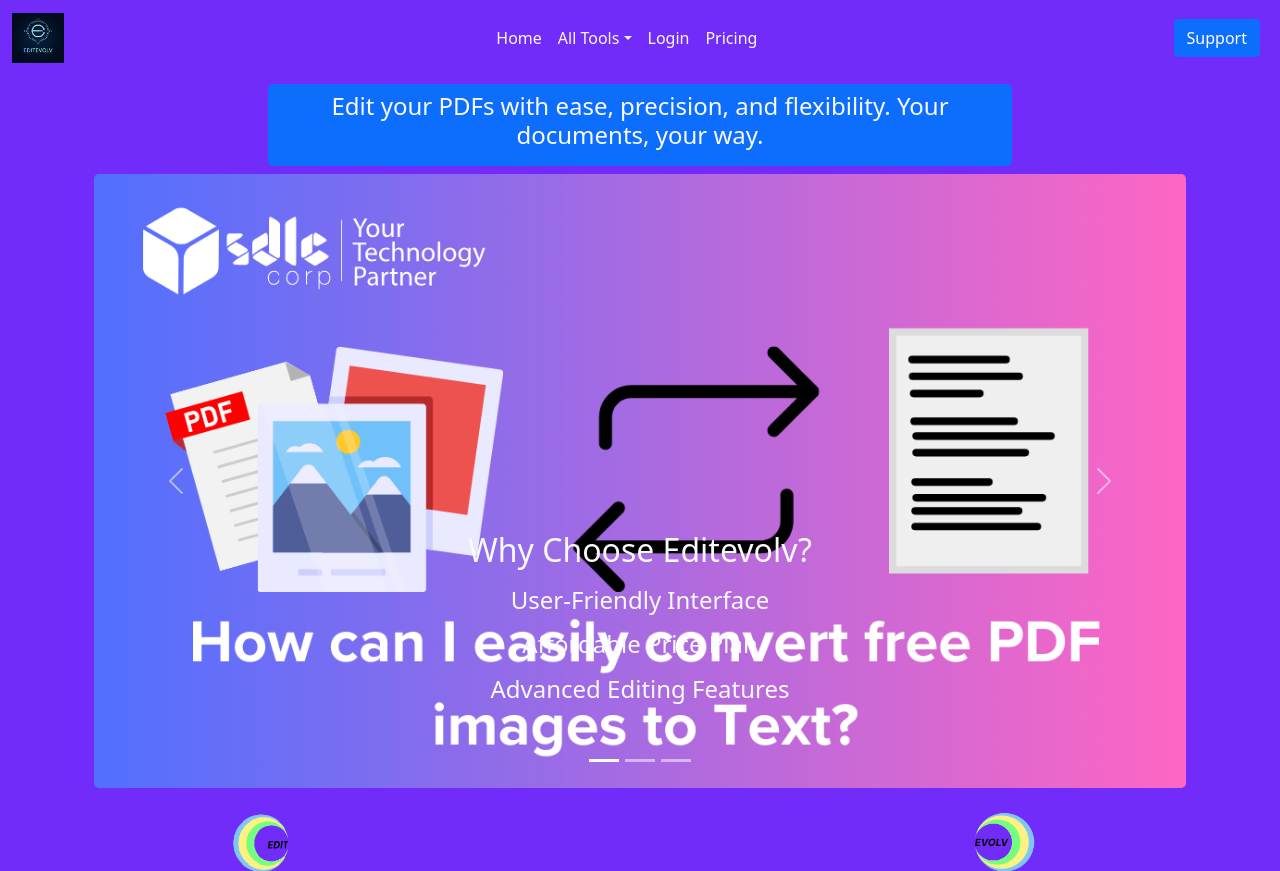
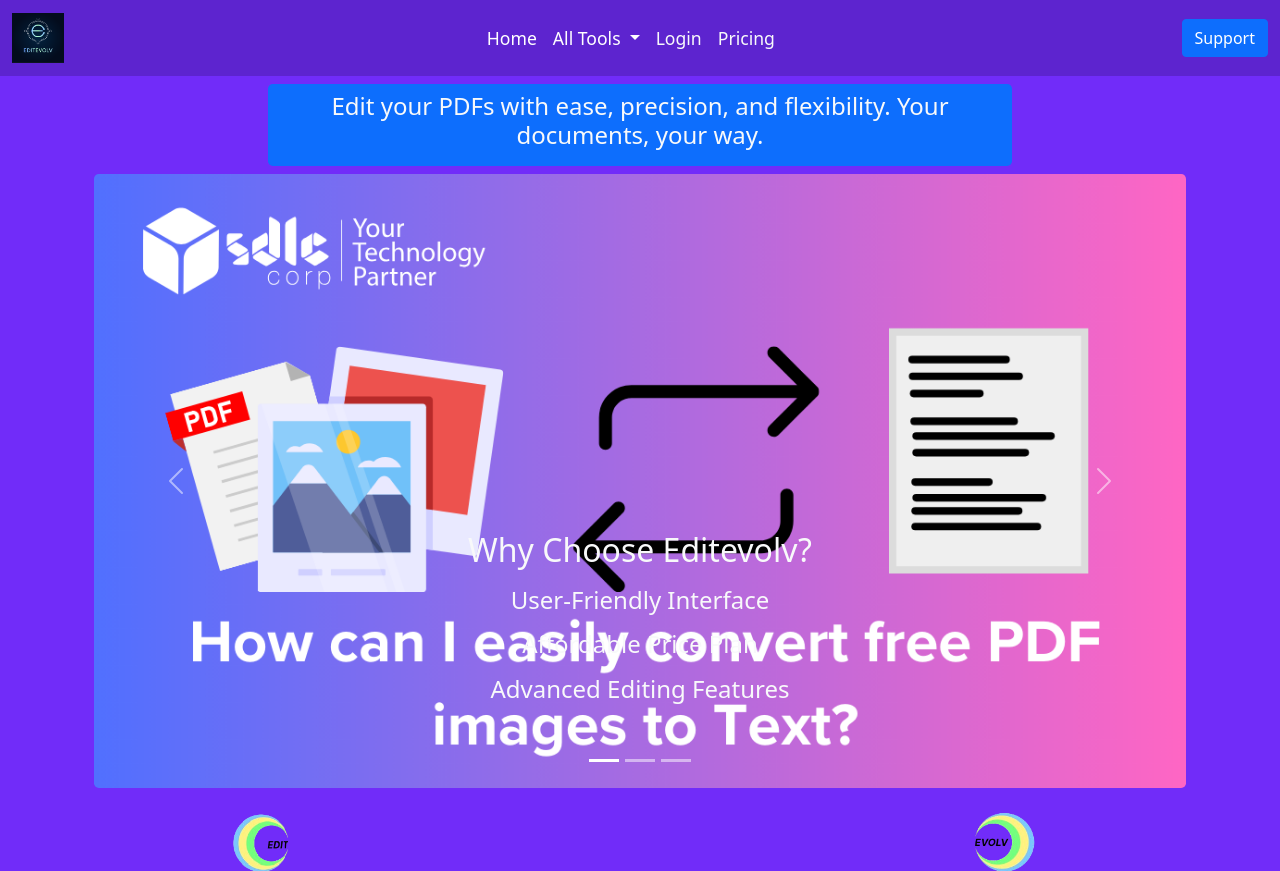
Before and after one commit to Devwashim/tempale, a Django app: page /newhome/ in a window 1280 px wide. Shown: the top 871 px of the page. Run offline with Django 5.2, Linux system fonts and the light colour scheme.

Commit message:
new change

```diff
--- a/templates/base2.html
+++ b/templates/base2.html
@@ -16,122 +16,122 @@
 
   <body style="background-color:rgb(113 44 249);">
 
-    {% comment %} start nav style="background-image: url('{% static "5794854.jpg" %}') {% endcomment %}
-<nav class="navbar navbar-expand-lg navbar-secondary bg-#4119936b"   aria-label="Eighth navbar example">
-    <div class="container-fluid" height="">
+
+<div class="container">
+
+</div>
+<nav class="navbar navbar-expand-lg navbar-dark" style="background-color: #4119936b;">
+  <div class="container-fluid">
     <a class="navbar-brand"  href=""> <img src="{% static 'edit.png' %}" alt="Logo" class="logo"   height="50px"></a>
-      <button class="navbar-toggler" type="button" data-bs-toggle="collapse" data-bs-target="#navbarsExample07" aria-controls="navbarsExample07" aria-expanded="false" aria-label="Toggle navigation">
-        <span class="navbar-toggler-icon text-light"></span>
+    <button class="navbar-toggler" type="button" data-bs-toggle="collapse" data-bs-target="#navbarSupportedContent"
+      aria-controls="navbarSupportedContent" aria-expanded="false" aria-label="Toggle navigation">
+      <span class="navbar-toggler-icon"></span>
     </button>
-      <div class="collapse navbar-collapse" id="navbarsExample07">
-        <ul class="navbar-nav mx-auto">
-        {% comment %} <ul class="navbar-nav me-auto mb-2 mb-lg-0"> {% endcomment %}
+    <div class="collapse navbar-collapse " id="navbarSupportedContent">
+      <ul class="navbar-nav  mx-auto me-auto mb-2 mb-lg-0">
         <li class="nav-item">
-            <a class="nav-link active text-light" aria-current="page" href="#">Home</a>
+          <a class="nav-link active" aria-current="page" href="#">Home</a>
         </li>
+
         <li class="nav-item dropdown">
-            <a class="nav-link dropdown-toggle text-light" href="#" id="dropdown07" data-bs-toggle="dropdown" aria-expanded="true">All Tools</a>
-            {% comment %} <ul class="dropdown-menu" aria-labelledby="dropdown07"> {% endcomment %}
-            <ul class="dropdown-menu" >
+          <a class="nav-link dropdown-toggle" href="#" id="navbarDropdown" role="button" data-bs-toggle="dropdown"
+            aria-expanded="false">
+            All Tools
+          </a>
+          <div class="dropdown-menu" style="background-color:#aa39ea;" aria-labelledby="navbarDropdown">
+            <ul>
               <li><a class="dropdown-item " href="#" aria-current="true">Convert To PDF</a>
-                  <ul class="menu p-0" style="list-style:none;">
               <li><a class="dropdown-item " href="#" aria-current="true"><i class="bi bi-filetype-jpg"></i>JPG to PDF</a></li>
               <li><a class="dropdown-item " href="#" aria-current="true"><i class="bi bi-file-earmark-word-fill"></i>WORD to PDF</a></li>
               <li><a class="dropdown-item " href="#" aria-current="true"><i class="bi bi-filetype-ppt"></i>POWERPOINT to PDF</a></li>
               <li><a class="dropdown-item " href="#" aria-current="true"><i class="bi bi-file-earmark-spreadsheet-fill"></i>EXCEL to PDF</a></li>
               <li><a class="dropdown-item " href="#" aria-current="true"><i class="bi bi-filetype-html"></i>HTML to PDF</a></li>
             </ul>
-                  </li>
+            <ul>
               <li><a class="dropdown-item " href="#" aria-current="true">Convert from PDF</a>
-              <ul class="menu1 p-0" style="list-style:none;" >
                 <li><a class="dropdown-item " href="#" aria-current="true"><i class="bi bi-filetype-jpg"></i>PDF to JPG</a></li>
                 <li><a class="dropdown-item " href="#" aria-current="true"><i class="bi bi-file-earmark-word-fill"></i>PDF to WORD</a></li>
                 <li><a class="dropdown-item " href="#" aria-current="true"><i class="bi bi-filetype-ppt">PDF to POWERPOINT</i></a></li>
                 <li><a class="dropdown-item " href="#" aria-current="true"><i class="bi bi-file-earmark-spreadsheet-fill"></i>PDF to EXCEL</a></li>
                 <li><a class="dropdown-item " href="#" aria-current="true"><i class="bi bi-filetype-html"></i>PDF to PDF</a></li>
+
             </ul>
-              </li>
-
+            <ul>
               <li><a class="dropdown-item " href="#" aria-current="true">Edit PDF</a>
-                <ul class="menu2 p-0 " style="list-style:none;">
                 <li><a class="dropdown-item " href="#" aria-current="true"><i class="bi bi-file-earmark-pdf-fill"></i>Rotate PDF</a></li>
                 <li><a class="dropdown-item " href="#" aria-current="true"><i class="bi bi-file-earmark-fill"></i>Add page numbers</a></li>
                 <li><a class="dropdown-item " href="#" aria-current="true">Add watermark</a></li>
                 <li><a class="dropdown-item " href="#" aria-current="true">Edit PDF</a></li>
+
             </ul>
+          </div>
         </li>
+        <li class="nav-item">
+          <li><a href="#" class="nav-link px-2 text-light ">Login</a></li>
+          <li><a href="#" class="nav-link px-2 text-light ">Pricing</a></li>        </li>
       </ul>
-          </li>
-          <li><a href="#" class="nav-link px-2 text-light ">Login</a></li>
-          <li><a href="#" class="nav-link px-2 text-light ">Pricing</a></li>
-        </ul>
-
-        <div class="d-flex ">
-          <button type="button" class="btn btn-primary me-2">Support</button>
-
+      <form class="d-flex">
+        <button class="btn btn-primary" type="submit">Support</button>
+      </form>
     </div>
   </div>
-
-    </div>
-
 </nav>
 
-  {% comment %} nav end  {% endcomment %}
 <style>
 
-.nav-link:hover {
-
-  color:white;
-  background-color:#0d6efd;
-  border-radius: 5px;
-  margin:auto;
-
-
+  .navbar-dark .navbar-nav a.nav-link {
+    color: #ffffff;
+    font-size: 1.1em;
   }
-  @media screen and (min-width:993px){
-
-    .dropdown:hover .dropdown-menu{
-      display:flex;
+  .dropdown-menu {
+    box-shadow: 0 3px 6px rgba(0, 0, 0, 0.16), 0 3px 6px rgba(0, 0, 0, 0.23);
+    border: none;
+    border-radius: 0;
+    padding: 0.7em;
   }
-
-    .dropdown-menu.show{
-      display:flex;
-
+  @media only screen and (min-width: 992px) {
+    .dropdown:hover .dropdown-menu {
+      display: flex;
     }
-
+    .dropdown-menu.show {
+      display: flex;
     }
-
-  @media screen and (max-width:993px){
-    .dropdown-menu.show{
-      max-height:350px;
-      overfloy-y:scoll;
   }
-
+  .dropdown-menu ul {
+    list-style: none;
+    padding: 0;
   }
-
-  .dropdown-menu ul{
-    list-style:none;
-    padding:0;
+  .dropdown-menu li .dropdown-item {
+    color: white;
+    font-size: 1em;
+    padding: 0.5em 1em;
   }
-  .dropdown-menu.show{
-    display:flex;
-
+  .dropdown-menu li .dropdown-item:hover {
+    {% comment %} background-color: #f1f1f1; {% endcomment %}
+    background-color: #2797f9;
   }
-
-  .dropdown-menu li a{
-
-    padding: .5em 1em;
+  .dropdown-menu li:first-child a {
+    font-weight: bold;
+    font-size: 1.2em;
+    text-transform: uppercase;
+    color: #516beb;
   }
-
-
-  .dropdown-menu ul:first-child li{
-
-    font-weight:bold;
-    font-size:1.2em;
-    color:#000;
+  .dropdown-menu li:first-child a:hover {
+    background-color: #f1f1f1;
   }
-
-
+  @media only screen and (max-width: 992px) {
+    .dropdown-menu.show {
+      flex-wrap: wrap;
+      max-height: 350px;
+      overflow-y: scroll;
+    }
+  }
+  @media only screen and (min-width: 992px) and (max-width: 1140px) {
+    .dropdown:hover .dropdown-menu {
+      width: 40vw;
+      flex-wrap: wrap;
+    }
+  }
 </style>
 
 
--- a/templates/newhome.html
+++ b/templates/newhome.html
@@ -102,9 +102,7 @@
               </div>
 
               <div class="col-md-6 bg-light border rounded-3">
-                {% comment %} <img src="{% static 'doaa.png' %}" class="d-block mx-auto w-50" alt="..."> {% endcomment %}
 
-                {% comment %} <div class="droparea"> <i class="bi bi-cloud-arrow-down-fill">Drop the Image Here</i></div> {% endcomment %}
               <h3 class="text-center mt-2">Upload Your File</h3>
               <label for="formFile" class="form-label l1 rounded-3 "> <h1><i class="bi bi-cloud-arrow-down-fill"></i>UPLOAD FILE</h1></label>
               <input class="form-control" type="file" id="formFile">
@@ -133,35 +131,6 @@
   {% comment %} margin-top: 5em; {% endcomment %}
 
 }
-
-{% comment %}
-  .droparea {
-    height: 400px;
-    width: 400px;
-    border: 1px dashed gray;
-    color: gray;
-    display: flex;
-    justify-content: center;
-    align-items: center;
-    margin-top: 5em;
-  }
-  .hover {
-    color: #fff;
-    border: 1px dashed #fff;
-  }
-  .valid {
-    color: #fff;
-    background-color: green;
-    border: 1px solid green;
-  }
-  .invalid {
-    color: #fff;
-    background-color: red;
-    border: 1px solid red;
-  } {% endcomment %}
-
-
-
 </style>
 
             <div class="feature col-lg bg-light border rounded-3 ">
```
Lines whose indentation alone changed are shown as unchanged.
